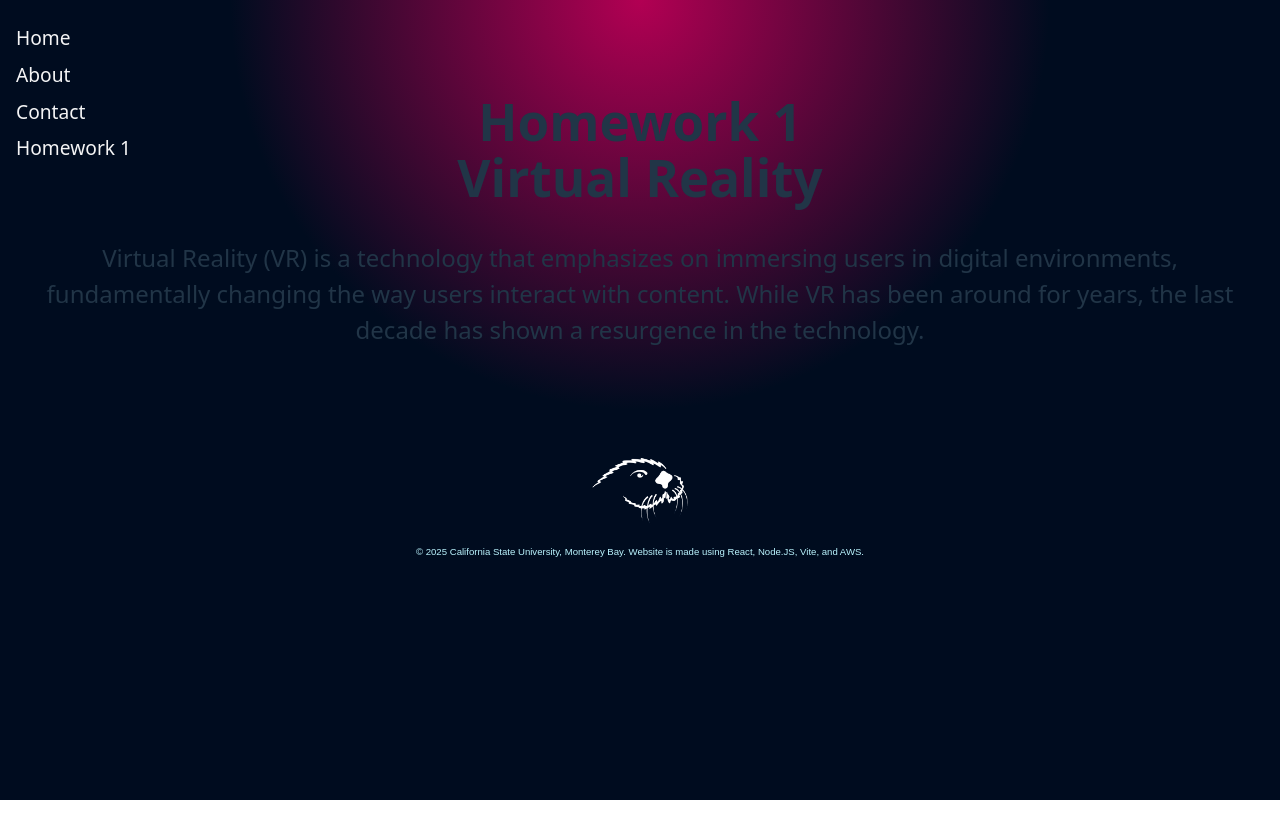
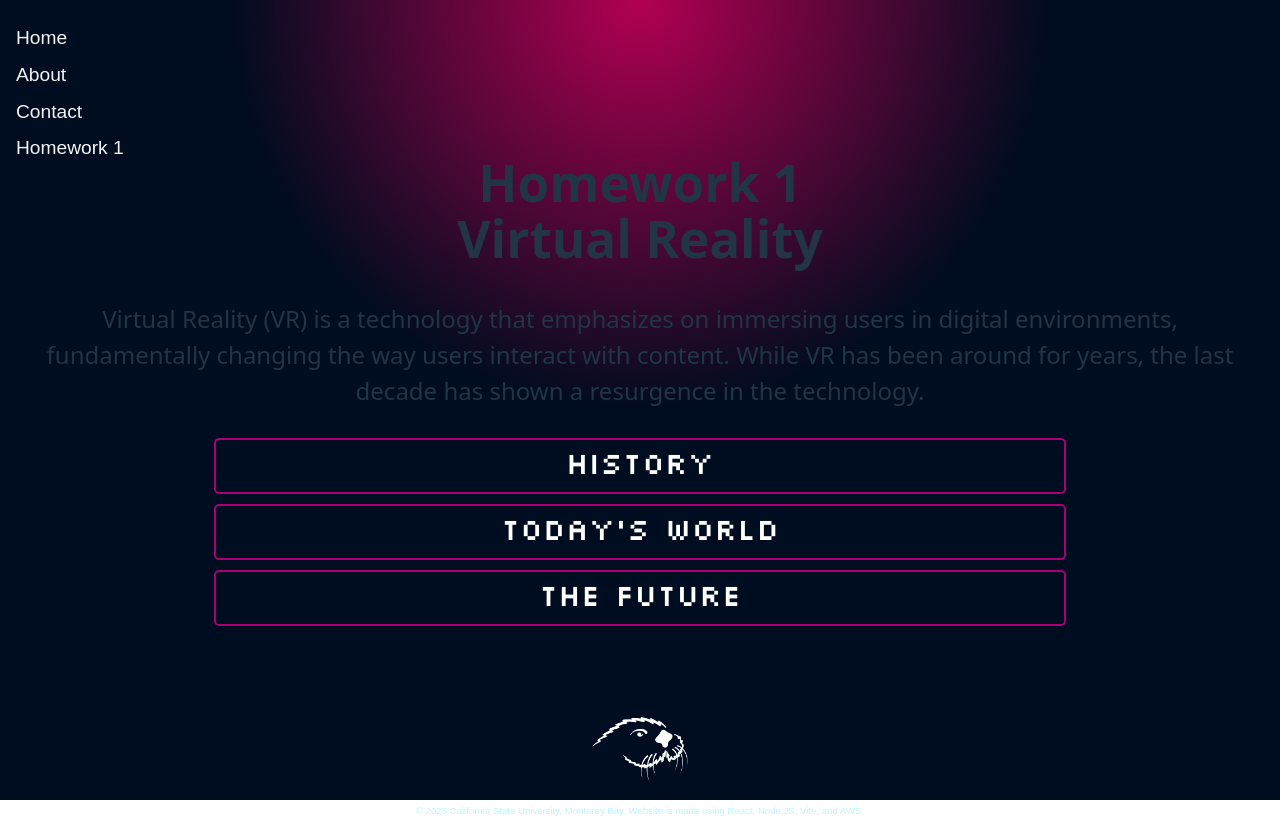
Before and after one commit to Nibronix/ePortfolio, a React (Vite) app in the folder ePortfolio/: page /hw1 in a window 1280 px wide. Shown: the top 838 px of the page. Before the commit the page ends 816 px from the top, so only its background shows below. Built offline with nearby package versions, Linux system fonts and the light colour scheme.

Commit message:
Finished HW1 main page

```diff
--- a/ePortfolio/src/App.css
+++ b/ePortfolio/src/App.css
@@ -31,6 +31,11 @@ html, body {
   to {
     opacity: 1;
   }
+}
+
+@font-face {
+  font-family: 'Silkscreen';
+  src: url('./fonts/slkscr.ttf') format('truetype');
 }
 
 .fade-in {
@@ -104,6 +109,10 @@ html, body {
 .content img {
   max-width: 100;
   height: auto;
+}
+
+nav {
+  font-family: 'Arial', sans-serif;
 }
 
 .nav-panel {
@@ -223,6 +232,10 @@ th {
   animation-delay: 1s;
 }
 
+.delay-2s {
+  animation-delay: 2s;
+}
+
 .delay-3s {
   animation-delay: 3s;
 }
@@ -247,3 +260,29 @@ th {
   margin-right: 4rem;
   height: 550px;
 }
+
+.VR-button-container button {
+  display: 'flex';
+  justify-content: center;
+  padding: 10px 20px;
+  font-size: 32px;
+  padding: 10px 20px;
+  background-color: rgba(0, 0, 0, 0);
+  color: white;
+  border: 2px solid rgb(169, 0, 118);
+  border-radius: 5px;
+  cursor: pointer;
+  transition: all 0.3s ease;
+  margin-top: 20px;
+  background: transparent;
+  font-family: 'Silkscreen', cursive;
+  width: 70%;
+  margin: 5px auto;
+}
+
+.VR-button-container button:hover {
+  background-color: rgba(0, 0, 0, 0);
+  transform: scale(1.1);
+  color: white;
+  box-shadow: 0 0 20px rgb(255, 0, 238);
+}
--- a/ePortfolio/src/Hw1.jsx
+++ b/ePortfolio/src/Hw1.jsx
@@ -14,19 +14,58 @@ function Hw1() {
         return () => clearTimeout(timer);
     }, []);
 
+    const HistoryButton = () => {
+        window.location.href = '/hw1-1';
+    };
+
+    const TodayButton = () => {
+        window.location.href = '/hw1-2';
+    };
+
+    const FutureButton = () => {
+        window.location.href = '/hw1-3';
+    };
+
     return (
         <>
             {showGradient && <div className="gradient-background-hw1" />}
             <Nav />
             <div className="content">
-                <h1 className="fade-in" style={{marginTop: "-10rem"}}>Homework 1 <br/>Virtual Reality</h1>
+                <h1 className="fade-in" style={{marginTop: "10rem"}}>Homework 1 <br/>Virtual Reality</h1>
 
                 <p className="fade-in delay-1s" style={{ fontSize: '24px' }}>Virtual Reality (VR) is a technology that emphasizes on immersing users
                     in digital environments, fundamentally changing the way users interact with content. While VR has been around for years, the last
                     decade has shown a resurgence in the technology.
                 </p>
 
+                <div className="VR-button-container">
 
+                    <button
+                        onClick={HistoryButton}
+                        className="fade-in delay-2s"
+                        style={{
+                            marginLeft: '0rem'
+                        }}>
+                            HISTORY
+                    </button>
+
+                    <button
+                        onClick={TodayButton}
+                        className="fade-in delay-2s"
+                        style={{
+                            marginCenter: 'auto'
+                        }}>
+                            TODAY'S WORLD
+                    </button>
+
+                    <button
+                        onClick={FutureButton}
+                        className="fade-in delay-2s"
+                        >
+                            THE FUTURE
+                    </button>
+
+                </div>
 
                 <div className="contact-container fade-in delay">
 
```
Also changed, not shown: ePortfolio/src/fonts/slkscr.ttf (added).
